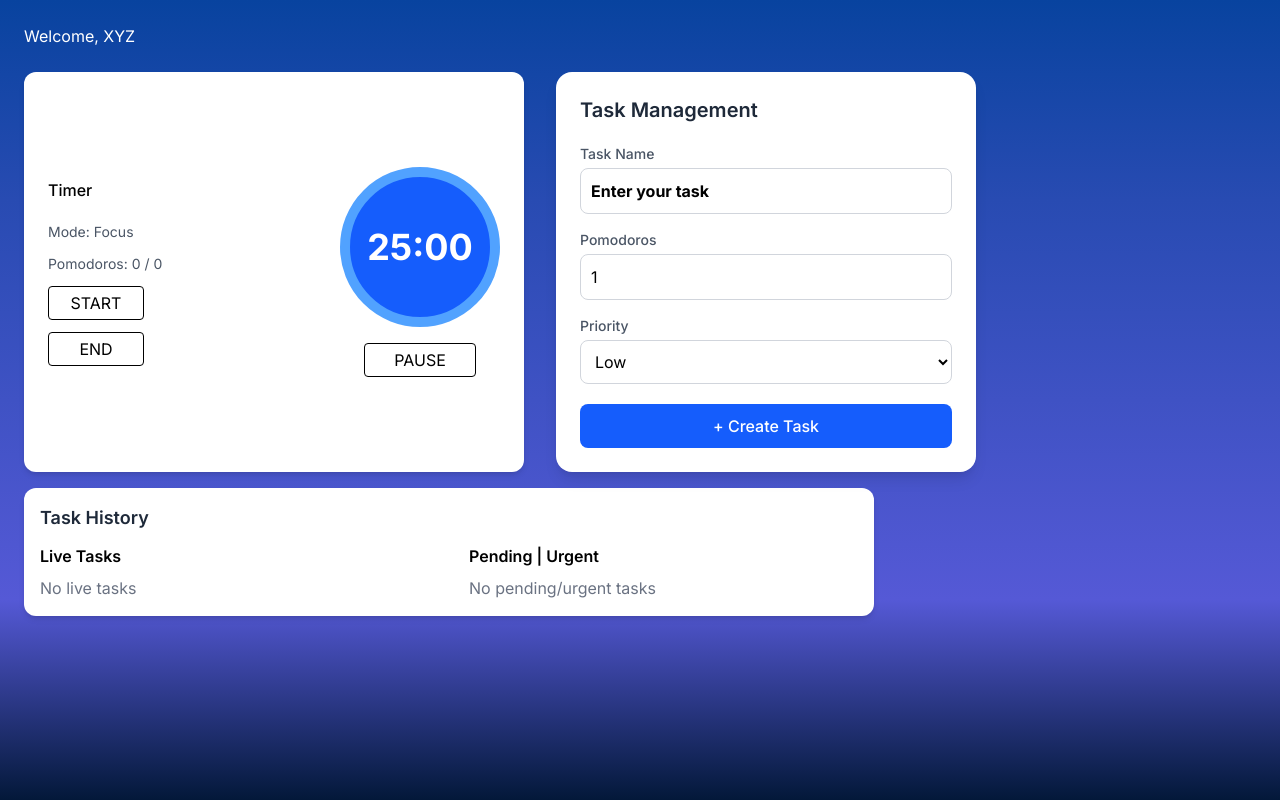
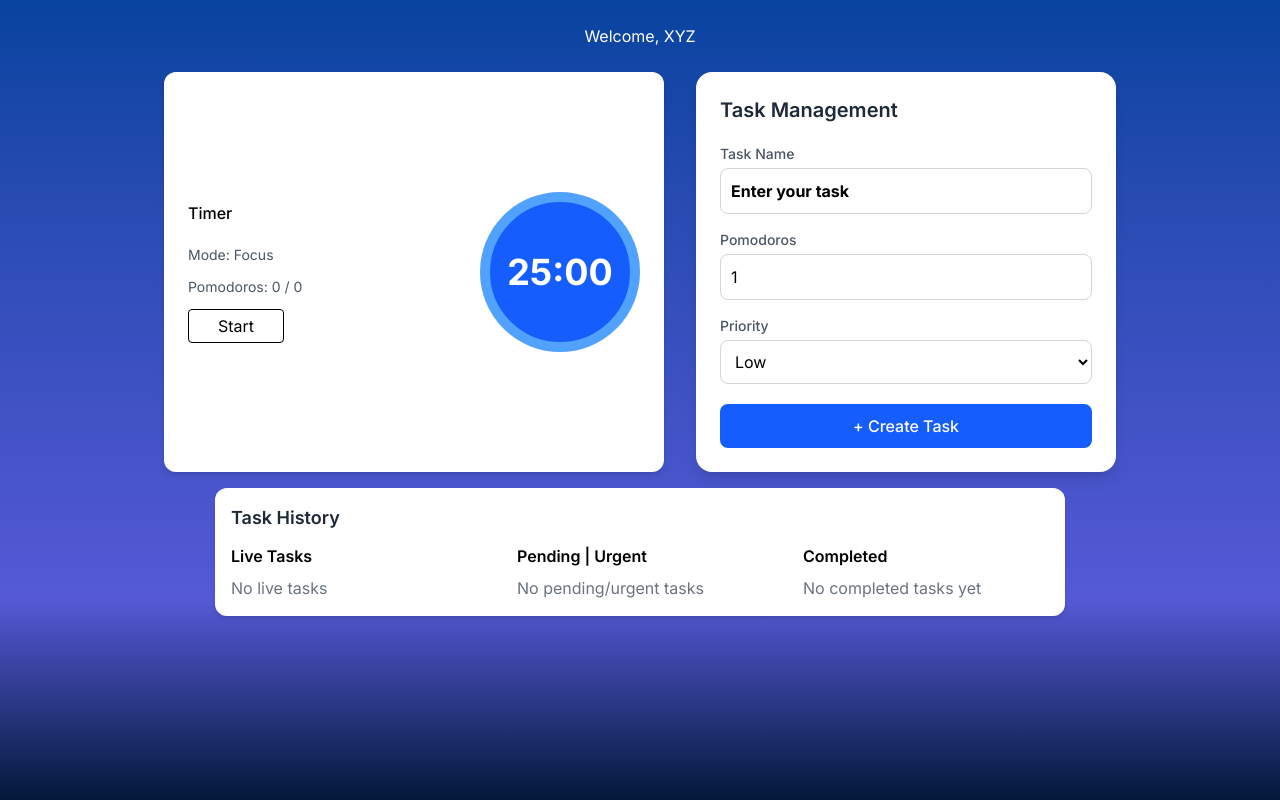
Before and after one commit to PREETH26/Pomodoro_Pro, a React (Vite) app in the folder Frontend/: page /personal in a window 1280 px wide. Built offline with nearby package versions, Linux system fonts and the light colour scheme.

Commit message:
collaboration-heropage-and some minor fixes

```diff
--- a/Frontend/Components/TaskHistory.jsx
+++ b/Frontend/Components/TaskHistory.jsx
@@ -5,7 +5,7 @@ export default function TaskHistory({ tasks, onPendingClick, onLiveClick }) {
 
       <div className="flex gap-10">
         {/* Live Tasks */}
-        <div className="w-1/2">
+        <div className="w-1/3">
           <h3 className="font-semibold mb-2">Live Tasks</h3>
           {tasks.filter((t) => t.status === "live").length === 0 ? (
             <p className="text-gray-500">No live tasks</p>
@@ -27,8 +27,8 @@ export default function TaskHistory({ tasks, onPendingClick, onLiveClick }) {
           )}
         </div>
 
-        {/* Pending or Urgent */}
-        <div className="w-1/2">
+        {/* Pending / Urgent */}
+        <div className="w-1/3">
           <h3 className="font-semibold mb-2">Pending | Urgent</h3>
           {tasks.filter((t) => t.status === "pending" || t.priority === "High").length === 0 ? (
             <p className="text-gray-500">No pending/urgent tasks</p>
@@ -49,6 +49,26 @@ export default function TaskHistory({ tasks, onPendingClick, onLiveClick }) {
               ))
           )}
         </div>
+
+        {/* ✅ Completed */}
+        <div className="w-1/3">
+          <h3 className="font-semibold mb-2">Completed</h3>
+          {tasks.filter((t) => t.status === "completed").length === 0 ? (
+            <p className="text-gray-500">No completed tasks yet</p>
+          ) : (
+            tasks
+              .filter((t) => t.status === "completed")
+              .map((t, i) => (
+                <div
+                  key={i}
+                  className="border p-2 mb-2 rounded flex justify-between bg-green-50 text-green-700"
+                >
+                  <span>{t.task}</span>
+                  <span className="text-sm">✅ Done</span>
+                </div>
+              ))
+          )}
+        </div>
       </div>
     </div>
   );
--- /dev/null
+++ b/Frontend/Components/Timer2.jsx
@@ -0,0 +1,156 @@
+import { useState, useEffect } from "react";
+
+export default function Timer2({ activeTask, onComplete }) {
+  const WORK_TIME = 25 * 60;   // 25 min
+  const SHORT_BREAK = 5 * 60;  // 5 min
+  const LONG_BREAK = 15 * 60;  // 15 min
+
+  const [time, setTime] = useState(WORK_TIME);
+  const [isRunning, setIsRunning] = useState(false);
+  const [mode, setMode] = useState("Focus");
+  const [pomodoroCount, setPomodoroCount] = useState(0);
+  const [showBreakPopup, setShowBreakPopup] = useState(false);
+
+  useEffect(() => {
+    if (activeTask) {
+      setTime(WORK_TIME);
+      setMode("Focus");
+      setPomodoroCount(0);
+      setIsRunning(false);
+    }
+  }, [activeTask]);
+
+  useEffect(() => {
+    let interval;
+    if (isRunning && time > 0) {
+      interval = setInterval(() => setTime((prev) => prev - 1), 1000);
+    } else if (isRunning && time === 0) {
+      handleSessionComplete();
+    }
+    return () => clearInterval(interval);
+  }, [isRunning, time]);
+
+  const handleSessionComplete = () => {
+    if (mode === "Focus") {
+      const nextPomodoro = pomodoroCount + 1;
+
+      if (activeTask && nextPomodoro >= activeTask.pomodoros) {
+        setIsRunning(false);
+        setPomodoroCount(nextPomodoro);
+        onComplete({ ...activeTask, status: "completed" });
+        return;
+      }
+
+      setPomodoroCount(nextPomodoro);
+      setIsRunning(false);
+      setShowBreakPopup(true);
+    } else {
+      setMode("Focus");
+      setTime(WORK_TIME);
+      setIsRunning(true);
+    }
+  };
+
+  const startBreak = () => {
+    setShowBreakPopup(false);
+    if (pomodoroCount % 4 === 0) {
+      setMode("Long Break");
+      setTime(LONG_BREAK);
+    } else {
+      setMode("Short Break");
+      setTime(SHORT_BREAK);
+    }
+    setIsRunning(true);
+  };
+
+  const skipBreak = () => {
+    setShowBreakPopup(false);
+    setMode("Focus");
+    setTime(WORK_TIME);
+    setIsRunning(true);
+  };
+
+  const markCompleted = () => {
+    if (!activeTask) return;
+    setIsRunning(false);
+    setTime(WORK_TIME);
+    setPomodoroCount(0);
+    setMode("Focus");
+    onComplete?.({ ...activeTask, status: "completed" });
+  };
+
+  const formatTime = (secs) => {
+    const m = Math.floor(secs / 60);
+    const s = secs % 60;
+    return `${m}:${s < 10 ? "0" : ""}${s}`;
+  };
+
+  return (
+    <div className="bg-white p-6 rounded-xl shadow-md w-[500px] flex items-center justify-between">
+      <div className="flex flex-col items-start gap-3">
+        <h2 className="mb-2 font-medium text-black">
+          Timer {activeTask ? `- ${activeTask.task}` : ""}
+        </h2>
+        <p className="text-sm text-gray-600 capitalize">Mode: {mode}</p>
+        {activeTask && (
+          <h2 className="text-lg font-semibold mb-2">
+            Working on: {activeTask.task}
+          </h2>
+        )}
+
+        <p className="text-sm text-gray-600">
+          Pomodoros: {pomodoroCount} / {activeTask ? activeTask.pomodoros : 0}
+        </p>
+
+        <div className="flex gap-2">
+          <button
+            className="border px-4 py-1 rounded w-24"
+            onClick={() => setIsRunning(!isRunning)}
+            disabled={!activeTask}
+          >
+            {isRunning ? "Pause" : time < WORK_TIME ? "Resume" : "Start"}
+          </button>
+
+          {activeTask?.status === "live" && (
+            <button
+              className="border px-4 py-1 rounded w-28"
+              onClick={markCompleted}
+            >
+              Mark as Completed
+            </button>
+          )}
+        </div>
+      </div>
+
+      <div className="flex flex-col items-center">
+        <div className="w-40 h-40 rounded-full bg-blue-600 text-white flex items-center justify-center text-4xl font-bold border-[10px] border-blue-400">
+          {formatTime(time)}
+        </div>
+      </div>
+
+      {showBreakPopup && (
+        <div className="fixed inset-0 flex items-center justify-center bg-black bg-opacity-40 z-50">
+          <div className="bg-white p-8 rounded-xl shadow-lg flex flex-col items-center">
+            <h2 className="mb-4 text-lg font-semibold">
+              Take a {pomodoroCount % 4 === 0 ? "Long" : "Short"} Break?
+            </h2>
+            <div className="flex gap-4">
+              <button
+                className="bg-blue-600 text-white px-6 py-2 rounded hover:bg-blue-700"
+                onClick={startBreak}
+              >
+                Start Break
+              </button>
+              <button
+                className="bg-gray-300 px-6 py-2 rounded hover:bg-gray-400"
+                onClick={skipBreak}
+              >
+                Skip Break
+              </button>
+            </div>
+          </div>
+        </div>
+      )}
+    </div>
+  );
+}
--- a/Frontend/Pages/Hero.jsx
+++ b/Frontend/Pages/Hero.jsx
@@ -1,22 +1,53 @@
-import { Link } from "react-router-dom";
-import React from "react";
+import { useNavigate, Link } from "react-router-dom";
+
 export default function Hero() {
+  const navigate = useNavigate();
+
   return (
-    <div className="min-h-screen flex flex-col bg-gradient-to-b from-blue-900 to-blue-600 text-white">
-      <div className="flex justify-between">
-        <h1 className="text-4xl font-bold mb-1 ml-10 mt-10">POMODORO PRO</h1>
-        <div className="flex items-center mt-8 text-2xl bg-white px-4 py-0 rounded-[10px] mr-10">
-            <Link to="/login" className="px-3 text-black hover:font-bold">Login</Link>
-            <span className="mx-2 text-black">|</span>
-            <Link to="/signup" className="px-3 text-black hover:font-bold">Signup</Link>
+    <div className="min-h-screen bg-gradient-to-b from-blue-700 via-blue-800 to-blue-900 text-white relative">
+      {/* Navbar */}
+      <div className="flex justify-between items-center w-full px-10 py-6 fixed top-0 left-0 bg-gradient-to-r from-blue-700 to-blue-800 shadow-md z-10">
+        <h1 className="text-3xl font-extrabold tracking-wide">POMODORO PRO</h1>
+        <div className="flex items-center text-xl bg-white px-4 py-1 rounded-lg shadow">
+          <Link to="/login" className="px-3 text-black hover:font-bold transition">
+            Login
+          </Link>
+          <span className="mx-2 text-black">|</span>
+          <Link to="/signup" className="px-3 text-black hover:font-bold transition">
+            Signup
+          </Link>
         </div>
       </div>
-      <Link to="/signup">
-        <button className="px-6 py-3 bg-blue-500 rounded-lg hover:bg-blue-700">
+
+      {/* Hero Content */}
+      <div className="flex flex-col items-center pt-48 px-6">
+        {/* Big Circle Button */}
+        <button
+          onClick={() => navigate("/dashboard")}
+          className="w-52 h-52 rounded-full border-4 border-blue-300 flex items-center justify-center text-xl font-extrabold bg-blue-500 hover:bg-blue-600 transition shadow-xl hover:scale-105 hover:shadow-2xl"
+        >
           GET STARTED
         </button>
-      </Link>
 
+        {/* Subtext */}
+        <p className="mt-8 bg-white text-black px-8 py-3 rounded-xl shadow-lg text-center max-w-xl text-lg">
+          Kickstart your focus journey — click Get Started and boost your productivity today!
+        </p>
+
+        {/* Benefits Section */}
+        <div className="mt-20 max-w-3xl text-center px-4 mb-10">
+          <h2 className="text-3xl font-bold mb-6 underline decoration-blue-300 decoration-2 underline-offset-4">
+            Benefits of Pomodoro Pro
+          </h2>
+          <p className="text-gray-200 leading-relaxed text-lg">
+            <span className="font-semibold text-blue-200">Team Collaboration:</span> Our platform isn’t just about
+            individual productivity — it’s built for teams.
+            Assign tasks, track Pomodoro sessions in real-time, and see how your teammates are progressing.
+            Whether you’re working on a group project, preparing for exams together, or managing workplace tasks,
+            Pomodoro Pro keeps everyone aligned, accountable, and motivated while making collaboration effortless.
+          </p>
+        </div>
+      </div>
     </div>
   );
 }
--- a/Frontend/Pages/TasksPage.jsx
+++ b/Frontend/Pages/TasksPage.jsx
@@ -1,5 +1,5 @@
 import { useState } from "react";
-import Timer from "../Components/Timer";
+import Timer from "../Components/Timer2";
 import TaskManagement from "../Components/TaskManagement";
 import TaskHistory from "../Components/TaskHistory";
 import "../src/App.css";
@@ -34,7 +34,7 @@ export default function TasksPage() {
   const completeTask = (task) => {
     setTasks((prev) =>
       prev.map((t) =>
-        t.task === task.task ? { ...t, status: "done" } : t
+        t.task === task.task ? { ...t, status: "completed" } : t
       )
     );
     setActiveTask(null);
@@ -56,32 +56,30 @@ export default function TasksPage() {
 
   // Start/select a task → make it "live"
   const startTask = (task) => {
-    // Only allow if no live task
     if (tasks.some((t) => t.status === "live")) return;
     setTasks((prev) =>
       prev.map((t) =>
         t.task === task.task ? { ...t, status: "live" } : t
       )
     );
-    setActiveTask(task);
+    setActiveTask({ ...task, status: "live" });
     setShowPopup(false);
     setSelectedTask(null);
   };
 
   // Handler for clicking a pending/urgent task
   const handlePendingTaskClick = (task) => {
-    // Only show popup if no live task
     if (tasks.some((t) => t.status === "live")) return;
     setSelectedTask(task);
     setShowPopup(true);
   };
 
-  // Handler for clicking a live task (optional: could show info or nothing)
+  // Handler for clicking a live task
   const handleLiveTaskClick = () => {};
 
   return (
-    <div className="min-h-screen p-6 text-black">
-      <h1 className="text-white mb-6">Welcome, XYZ</h1>
+    <div className="min-h-screen flex flex-col items-center p-6 text-black">
+      <h1 className="text-white mb-6 ">Welcome, XYZ</h1>
 
       <div className="flex gap-8">
         <Timer activeTask={activeTask} onComplete={handlePomodoroComplete} />
```
Also changed, not shown: 1 other file (tests, documents, lock files or other folders).
